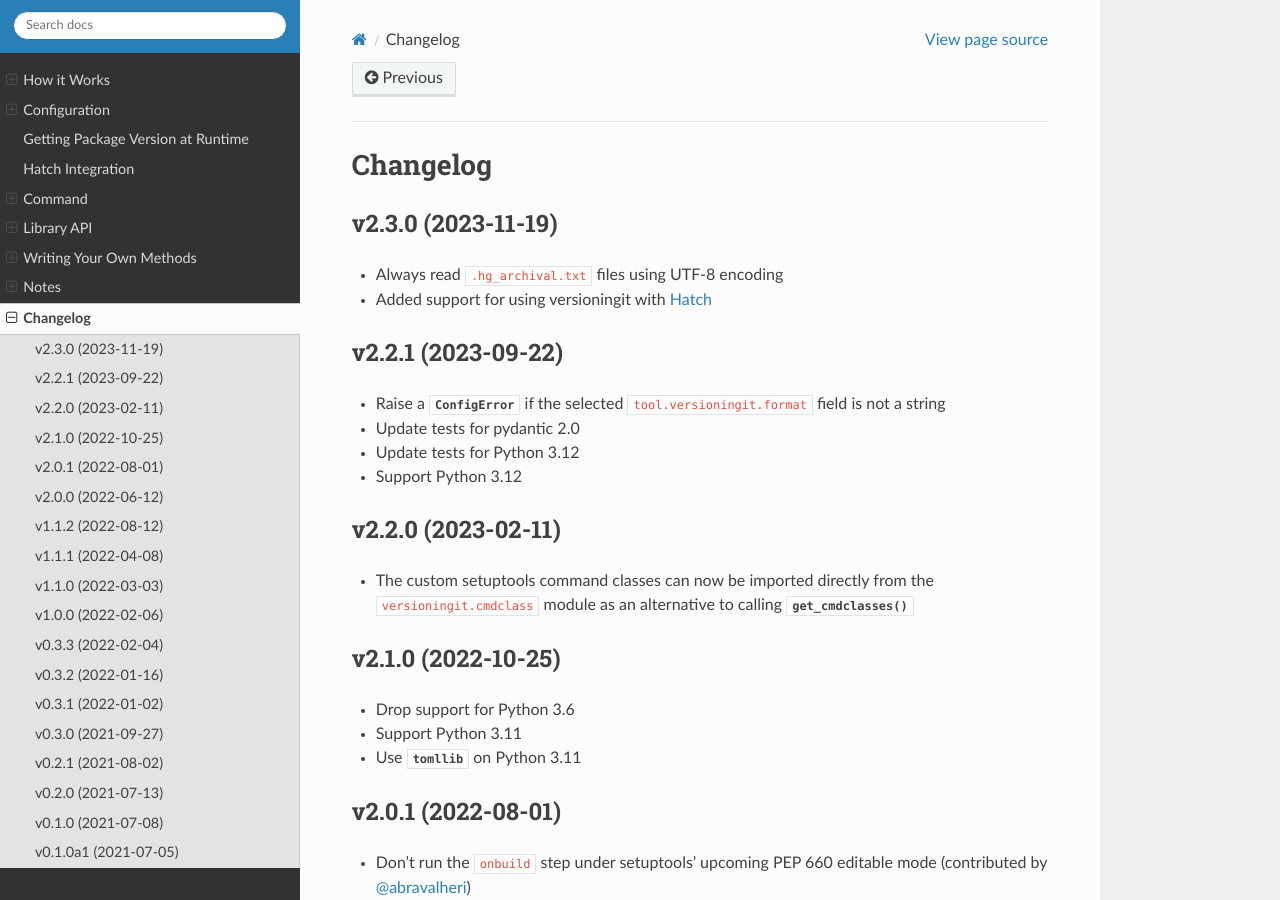
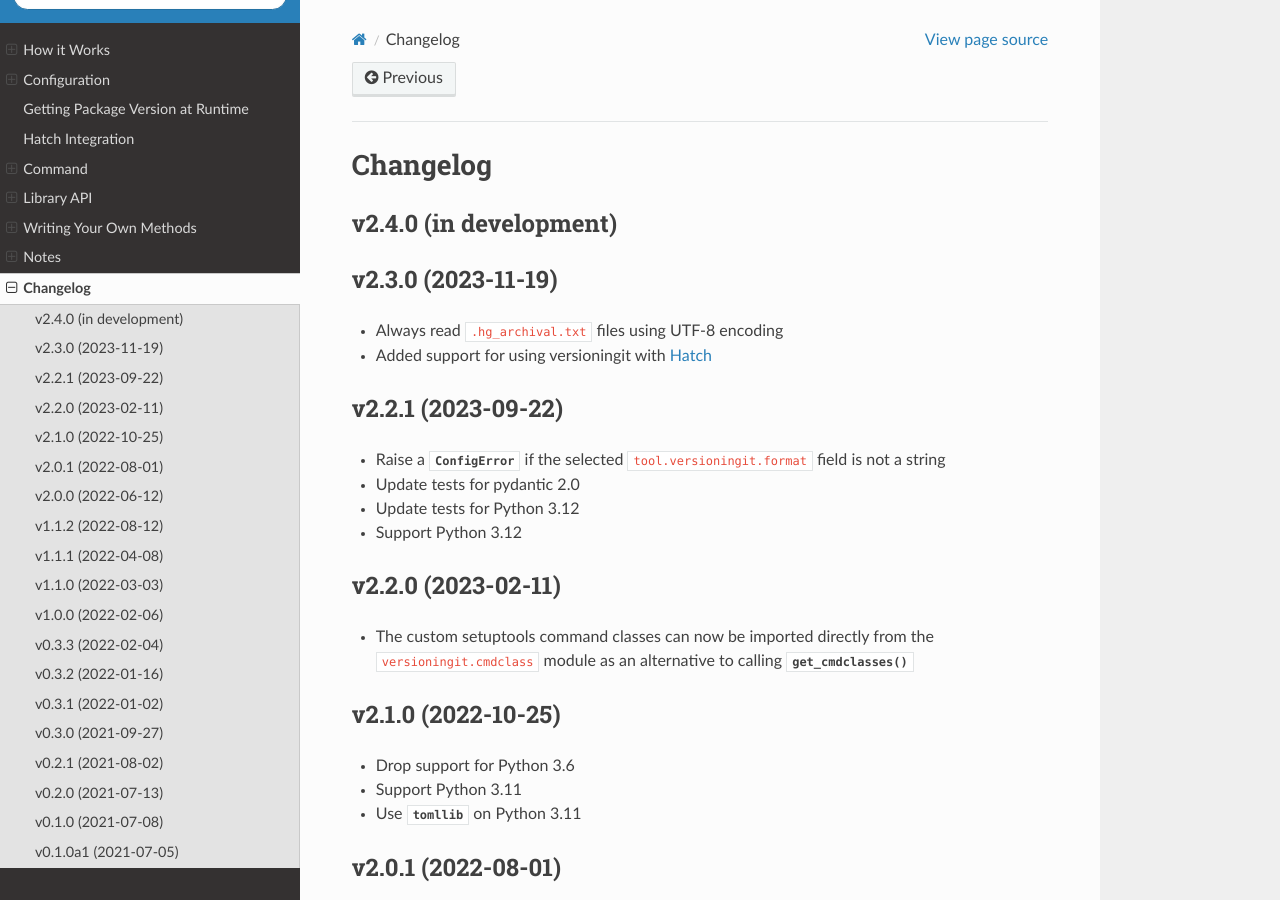
Before and after one commit to jwodder/versioningit, a Sphinx documentation site: the page built from docs/changelog.rst, in a window 1280 px wide and 900 px high. Built offline with Sphinx 7.4.7 and the Read the Docs theme 2.0.0, drawn with Linux system fonts in a browser that asks for light colours.

Commit message:
Start work on next version

```diff
--- a/CHANGELOG.md
+++ b/CHANGELOG.md
@@ -1,3 +1,6 @@
+v2.4.0 (in development)
+-----------------------
+
 v2.3.0 (2023-11-19)
 -------------------
 - Always read `.hg_archival.txt` files using UTF-8 encoding
--- a/docs/changelog.rst
+++ b/docs/changelog.rst
@@ -2,6 +2,10 @@
 
 Changelog
 =========
+
+v2.4.0 (in development)
+-----------------------
+
 
 v2.3.0 (2023-11-19)
 -------------------
--- a/src/versioningit/__init__.py
+++ b/src/versioningit/__init__.py
@@ -43,7 +43,7 @@ Visit <https://github.com/jwodder/versioningit> or
 <https://versioningit.rtfd.io> for more information.
 """
 
-__version__ = "2.3.0"
+__version__ = "2.4.0.dev1"
 __author__ = "John Thorvald Wodder II"
 __author_email__ = "versioningit@varonathe.org"
 __license__ = "MIT"
```
